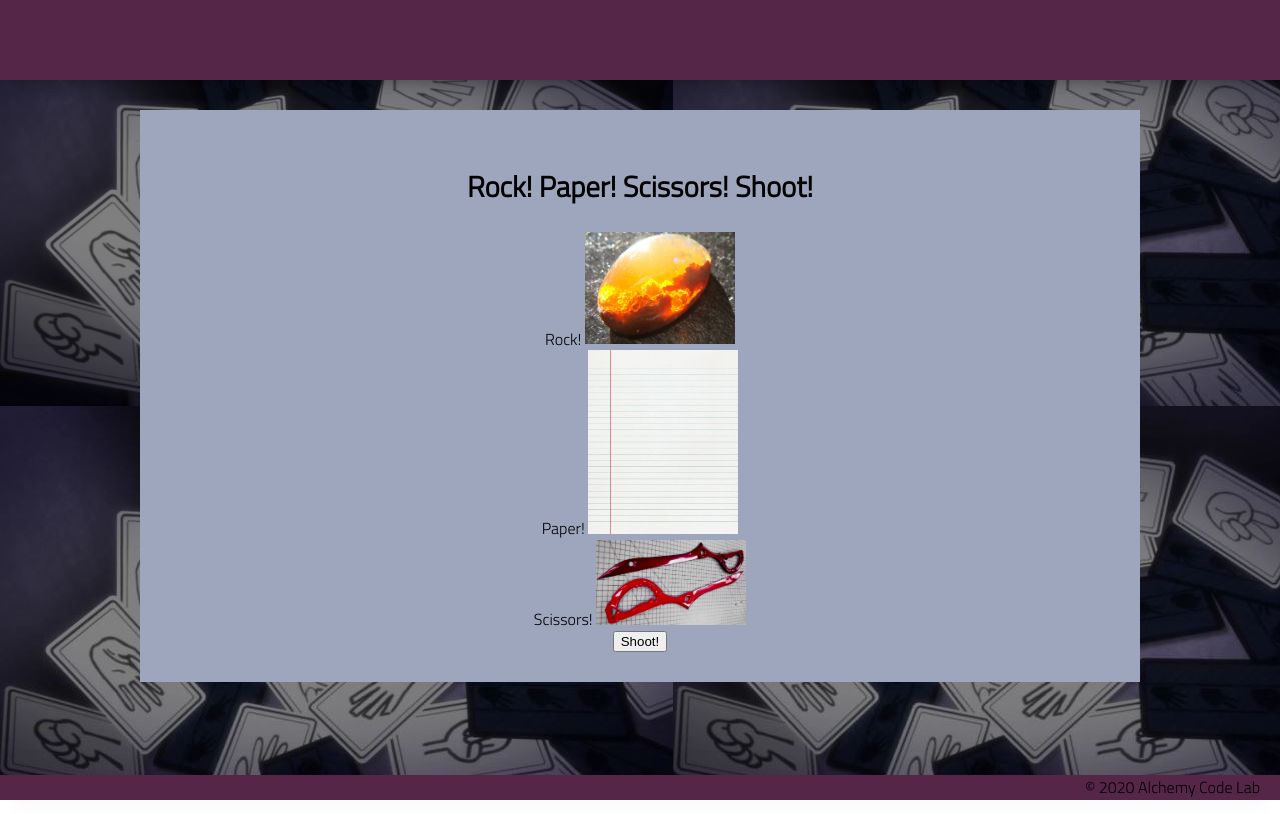
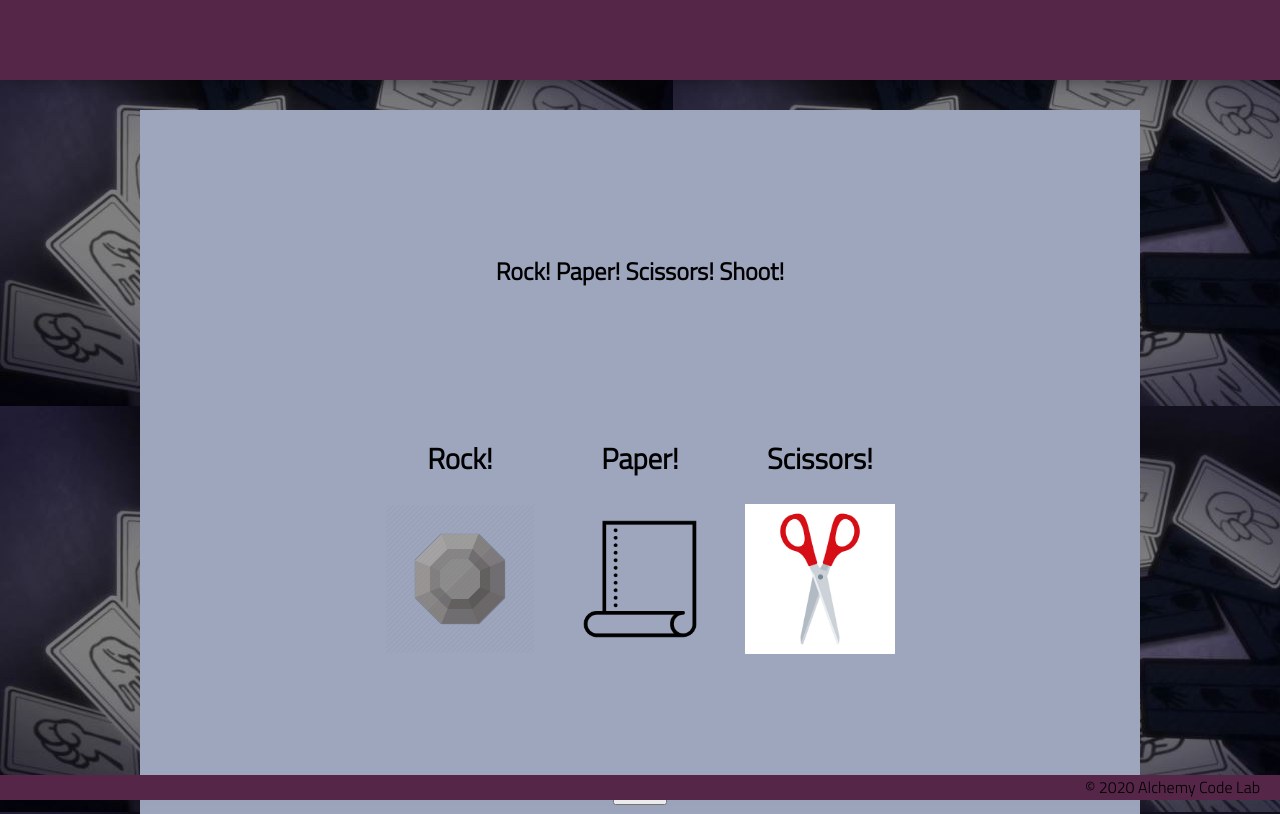
Before and after one commit to ProsperieEli/lab-03-rock-paper-scissors, a plain HTML site: page index.html in a window 1280 px wide. Shown: the top 814 px of the page. Drawn offline with Linux system fonts and the light colour scheme.

Commit message:
Went through and adjusted styling and images

```diff
--- a/app.js
+++ b/app.js
@@ -26,7 +26,7 @@ let draw = 0;
       wins++;
       myResultsEl.textContent = 'You Win!';
     } else if( winning === 'You lose!'){
-      loses--;
+      loses++;
       myResultsEl.textContent = 'You Lose!';
     } else {
       draw ++;
--- a/index.html
+++ b/index.html
@@ -20,32 +20,39 @@
     </header>
     <main>
         <section class="main-section">
-
-            <h2>
+           <div class="title">
+            <h1>
                 Rock! Paper! Scissors! Shoot!
-            </h2>
+            </h1>
+            </div>
+            <div class="images">
             <label>
-                Rock!
+                <h2>Rock!</h2>
                 <input type="radio" name="game" value="rock">
-                <img src="./assets/rock.jpg" alt="Beautiful orange rock">
+                <img src="./assets/draftrock.jpg" alt="Beautiful orange rock">
             </label>
             <label>
-                Paper!
+                <h2>Paper!</h2>
                 <input type="radio" name="game" value="paper">
-                <img src="./assets/paper.jpg" alt="a piece of paper">
+                <img src="./assets/draftpaper.png" alt="a piece of paper">
             </label>
             <label>
-                Scissors!
+                <h2>Scissors!</h2>
                 <input type="radio" name="game" value="scissors">
-                <img src="./assets/scissors.jpg" alt="scissor blades from the show KLK">
+                <img src="./assets/draftscissors.jpg" alt="scissor blades from the show KLK">
             </label>
+        </div>
+        <div class="button">
             <button id="submit">Shoot!</button>
+            </div>
+            <div class="total">
             <div id="results"></div>
             <div id="wins"></div>
             <div id="draws"></div>
             <div id="loses"></div>
             <div id="total"></div>
             <div id="percentage"></div>
+            </div>
         </section>
     </main>
     <footer>
--- a/styles/style.css
+++ b/styles/style.css
@@ -1,11 +1,5 @@
 
 body {
-    /* https://coolors.co/generate and click export -> scss to get the colors to copy and paste below*/
-    /* --color1: hsla(349, 69%, 76%, 1);
-    --color2: hsla(207, 67%, 44%, 1);
-    --color3: hsla(200, 61%, 56%, 1);
-    --color4: hsla(187, 41%, 94%, 1);
-    --color5: hsla(170, 28%, 95%, 1); */
 
     --color1: hrgb(10, 160, 90)
     --color2: hsla(135, 65%, 98%, 1);
@@ -31,14 +25,18 @@ main {
     justify-content: center;
     align-items: center;
     margin-bottom: calc(var(--footer-height));
+
 }
+
+
 
 section {
     background-color: var(--color5);
     width: 1000px;
     max-width: 80%;
-    display: flex;
-    flex-direction: column;
+    display: grid;
+    grid-template-rows: 1fr 1fr 1fr 1fr;
+    /*grid-template-columns: auto auto auto; */
     justify-content: center;
     align-items: center;
     padding-top: var(--gutter);
@@ -112,14 +110,47 @@ footer {
     80% {
         transform: rotate3d(10, 10, 10, 50deg) scale(1);
     }
+  }
 
-  }
   img{
       width: 150px;
   }
+
   input{
       display: none;
   }
   input:checked + img{
   border: solid 5px blue;
   }
+
+  label{
+      display: flex;
+      flex-direction: column;
+      align-items: center;
+      margin: 10px;
+  }
+
+  .title{
+    display: flex;
+    justify-content: center;
+    align-items: center;
+  }
+
+  .images{
+    display: grid;
+    grid-template-columns: 1fr 1fr 1fr;
+    justify-content: center;
+    align-items: center;
+    grid-gap: 10px;
+  }
+
+  .button{
+    display: flex;
+    justify-content: center;
+    align-items: center;
+  }
+
+  .total{
+    display: grid;
+    grid-template-columns: 1fr 1fr 1fr 1fr;
+  }
```
Also changed, not shown: assets/draftpaper.png (added), assets/draftrock.jpg (added), assets/draftscissors.jpg (added).
